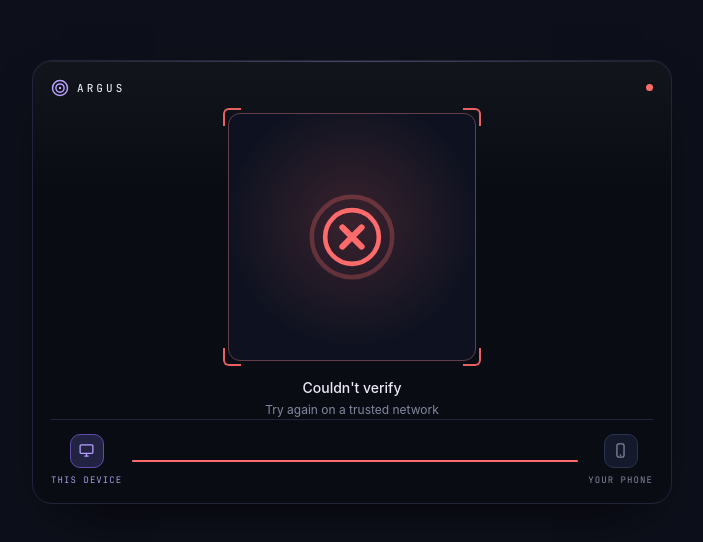
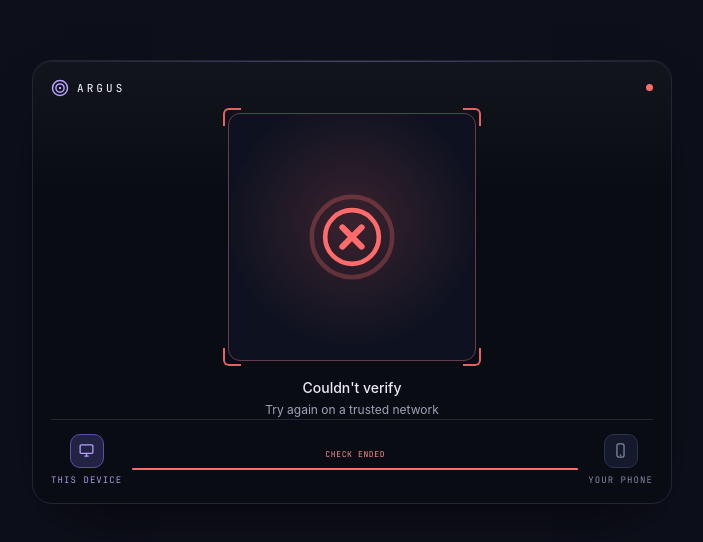
Before and after one commit to JWally/ms-argus-pair, a React (Vite) app: page /embed in a window 1280 px wide. Shown: the part 118-660 px from the top of the page, without its empty margins (288-991 px from the left). Built offline with nearby package versions, Linux system fonts and the light colour scheme; a web font is replaced by a local one.

Commit message:
Improve captcha widget guidance

```diff
--- a/src/pages/Embed.tsx
+++ b/src/pages/Embed.tsx
@@ -36,15 +36,27 @@ type UpMsg =
 
 const CPI_FORMAT = /^argus_cpi_(test|live)_[A-Za-z0-9]{10,40}(?:\.(?:fastpass|stepup|forceauth))?$/;
 const CHALLENGE_FORMAT = /^[A-Za-z0-9_-]{16,128}$/;
+const SCAN_HINT_DELAY_MS = 7_000;
 
 type Phase = 'scanning' | 'pairing' | 'verified' | 'timeout' | 'failed';
 
 const COPY: Record<Phase, { title: string; sub: string }> = {
-  scanning: { title: 'Scan with your phone', sub: 'Not scanning? Move closer or farther away' },
-  pairing: { title: 'Phone connected — verifying…', sub: 'Checking this is a real device' },
+  scanning: {
+    title: 'Scan with your phone',
+    sub: "Open your phone's camera and point it at the code.",
+  },
+  pairing: { title: 'Phone connected', sub: 'Finishing check...' },
   verified: { title: 'Verified', sub: "You're all set" },
   timeout: { title: "Didn't connect in time", sub: 'Refresh to try again' },
   failed: { title: "Couldn't verify", sub: 'Try again on a trusted network' },
+};
+
+const TRACK_STATUS: Record<Phase, string> = {
+  scanning: 'WAITING FOR PHONE',
+  pairing: 'PHONE CONNECTED',
+  verified: 'CHECK COMPLETE',
+  timeout: 'CONNECTION TIMED OUT',
+  failed: 'CHECK ENDED',
 };
 
 const svg = { fill: 'none', stroke: 'currentColor' } as const;
@@ -118,6 +130,7 @@ export function Embed() {
   const [qrReady, setQrReady] = useState(false);
   const [qrImageUrl, setQrImageUrl] = useState<string | null>(null);
   const [connected, setConnected] = useState(false);
+  const [showScanHint, setShowScanHint] = useState(false);
   const [done, setDone] = useState<null | 'paired' | 'timeout' | 'failed'>(null);
   const sessionRef = useRef<DesktopSession | null>(null);
   const moduleRef = useRef<HTMLDivElement | null>(null);
@@ -160,6 +173,12 @@ export function Embed() {
     report();
     return () => ro.disconnect();
   }, [hostOrigin]);
+
+  useEffect(() => {
+    if (!qrReady || connected || done) return;
+    const timer = window.setTimeout(() => setShowScanHint(true), SCAN_HINT_DELAY_MS);
+    return () => window.clearTimeout(timer);
+  }, [connected, done, qrReady]);
 
   useEffect(() => {
     const postUp = (msg: UpMsg) =>
@@ -252,6 +271,12 @@ export function Embed() {
             : 'scanning';
   // eslint-disable-next-line security/detect-object-injection -- phase is a closed union key.
   const copy = COPY[phase];
+  const instruction =
+    phase === 'scanning' && showScanHint
+      ? 'Having trouble? Move your phone slightly farther away.'
+      : copy.sub;
+  // eslint-disable-next-line security/detect-object-injection -- phase is a closed union key.
+  const trackStatus = TRACK_STATUS[phase];
 
   return (
     <div className="aegis-stage">
@@ -296,7 +321,7 @@ export function Embed() {
 
         <p className="ax-label" aria-live="polite">
           {copy.title}
-          <span className="ax-sub">{copy.sub}</span>
+          <span className="ax-sub">{instruction}</span>
         </p>
 
         <div className="ax-link">
@@ -307,6 +332,9 @@ export function Embed() {
             <span className="ax-tag">this device</span>
           </div>
           <div className="ax-track">
+            <span className="ax-track-label" aria-hidden="true">
+              {trackStatus}
+            </span>
             <span className="ax-rail" />
             <span className="ax-live" />
             <span className="ax-pulse" />
--- a/src/pages/embed.css
+++ b/src/pages/embed.css
@@ -253,7 +253,7 @@ body:has(.aegis-stage) {
   margin-top: 3px;
   font-size: 12px;
   font-weight: 400;
-  color: var(--muted);
+  color: color-mix(in srgb, var(--muted) 72%, var(--fg));
 }
 
 /* Compact (small host screens, reported by the loader): the module ends at
@@ -329,24 +329,35 @@ body:has(.aegis-stage) {
   position: relative;
   height: 22px;
 }
+.aegis .ax-track-label {
+  position: absolute;
+  inset: 0 0 auto;
+  overflow: hidden;
+  font-family: 'JetBrains Mono', ui-monospace, monospace;
+  font-size: 8px;
+  line-height: 1;
+  letter-spacing: 0.08em;
+  text-align: center;
+  white-space: nowrap;
+  color: color-mix(in srgb, var(--state) 72%, var(--fg));
+  transition: color 0.3s ease;
+}
 .aegis .ax-rail {
   position: absolute;
-  top: 50%;
+  bottom: 2px;
   left: 0;
   right: 0;
   height: 2px;
-  transform: translateY(-50%);
   border-radius: 2px;
   background-image: linear-gradient(90deg, var(--line-2) 0 6px, transparent 6px 12px);
   background-size: 12px 2px;
 }
 .aegis .ax-live {
   position: absolute;
-  top: 50%;
+  bottom: 2px;
   left: 0;
   width: 0;
   height: 2px;
-  transform: translateY(-50%);
   border-radius: 2px;
   background: var(--state);
   transition: width 0.5s ease;
@@ -357,11 +368,11 @@ body:has(.aegis-stage) {
 }
 .aegis .ax-pulse {
   position: absolute;
-  top: 50%;
+  bottom: -1px;
   left: 0;
   width: 8px;
   height: 8px;
-  margin: -4px 0 0 -4px;
+  margin-left: -4px;
   border-radius: 50%;
   background: var(--violet-lit);
   box-shadow: 0 0 10px 2px color-mix(in srgb, var(--violet) 70%, transparent);
```
Also changed, not shown: 1 other file (tests, documents, lock files or other folders).
